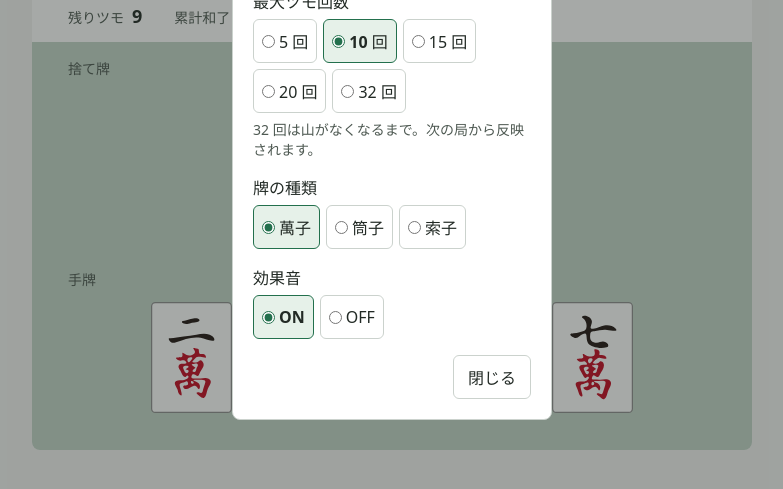
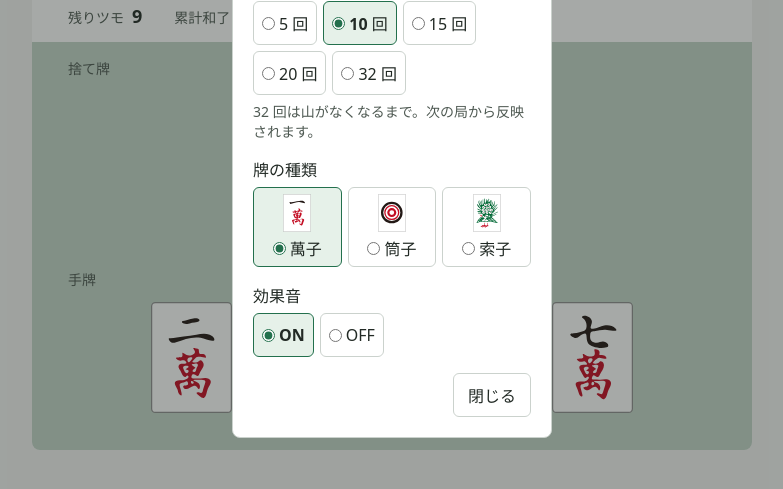
Before and after one commit to akiplaylab/mahjong5, a website built with Vite: page index.html in a window 1280 px wide. Both pictures are taken after a click on the button 942 px from the left and 180 px from the top of the page. Shown: the part 227-716 px from the top of the page, without its empty margins (248-1031 px from the left). Built offline with nearby package versions, Linux system fonts and the light colour scheme.

Commit message:
Show tile images in suit settings

```diff
--- a/src/main.ts
+++ b/src/main.ts
@@ -45,7 +45,7 @@ function renderSetting<T>(
   name: string,
   options: readonly T[],
   selected: T,
-  label: (option: T) => string,
+  label: (option: T) => string | Node,
   onChange: (option: T) => void,
 ) {
   const group = document.getElementById(name)!
@@ -194,7 +194,14 @@ renderSetting('draw-limit', drawLimits, drawLimit, limit => `${limit} 回`, sele
   drawLimit = selected
   save('drawLimit', String(drawLimit))
 })
-renderSetting('tile-suit', tileSuits, tileSuit, suit => suit.label, selected => {
+renderSetting('tile-suit', tileSuits, tileSuit, suit => {
+  const label = document.createDocumentFragment()
+  const image = document.createElement('img')
+  image.src = tileImages[`./tiles/${suit.id}1.svg`]
+  image.alt = ''
+  label.append(image, suit.label)
+  return label
+}, selected => {
   tileSuit = selected
   save('tileSuit', tileSuit.id)
   for (const face of document.querySelectorAll<HTMLElement>('.tile[data-rank]')) {
--- a/src/style.css
+++ b/src/style.css
@@ -75,6 +75,21 @@ h2 { margin: 0; font-size: .875rem; font-weight: 650; color: #4e5952; }
 .settings-options input { margin: 0; accent-color: #23704d; }
 .settings-options label:has(:checked) { border-color: #23704d; background: #e6f1e9; font-weight: 650; }
 .settings-options label:has(:focus-visible) { outline: 3px solid #23704d; outline-offset: 2px; }
+#tile-suit { display: grid; grid-template-columns: repeat(3, minmax(0, 1fr)); }
+#tile-suit label {
+  display: grid;
+  grid-template-columns: auto auto;
+  justify-content: center;
+  padding: 6px 4px;
+}
+#tile-suit img {
+  grid-column: span 2;
+  grid-row: 1;
+  justify-self: center;
+  width: 28px;
+  height: 38px;
+  object-fit: contain;
+}
 .settings-field p { margin: 6px 0 0; color: #4e5952; font-size: .875rem; }
 .stats {
   display: flex;
```
